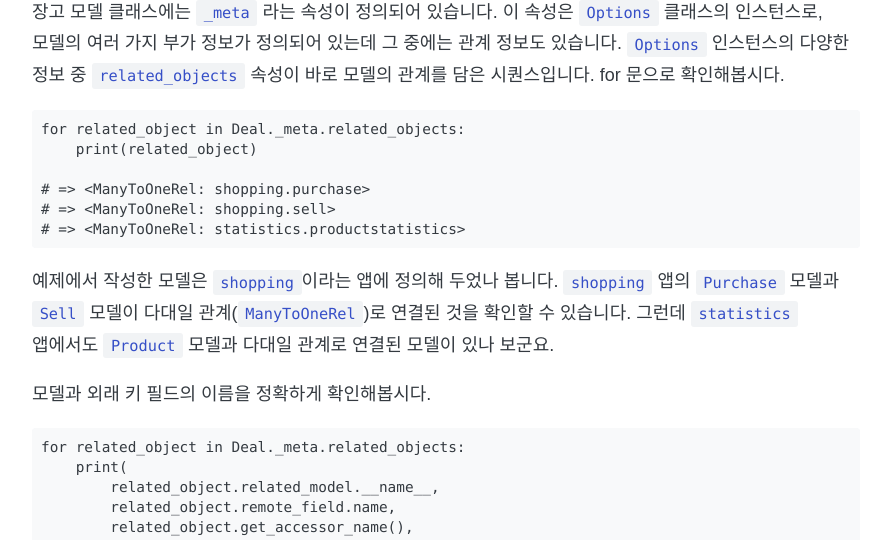
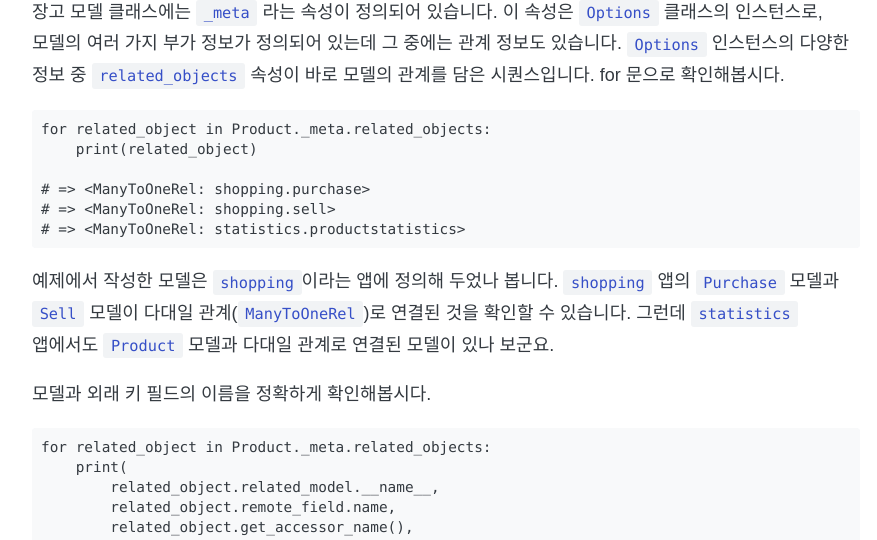
Before and after one commit to 8percent/8percent.github.io, a Jekyll site: the page built from _posts/2020-11-29-django-reversed-foreign-keys.md, in a window 1280 px wide and 900 px high, scrolled down 3275 px. Shown: the part 139-679 px from the top of the window, without its empty margins (194-1071 px from the left). Built offline with Jekyll 4.4.1, drawn with Linux system fonts in a browser that asks for light colours; some web fonts are replaced; some of the changed text lies outside the part shown.

Commit message:
CHG: Deal -> Product in 2020-11-29-django-reversed-foreign-keys.md

````diff
--- a/_posts/2020-11-29-django-reversed-foreign-keys.md
+++ b/_posts/2020-11-29-django-reversed-foreign-keys.md
@@ -17,7 +17,7 @@ comments: true
 하지만 반대로, 역방향 참조를 수정하는 경우(다른 모델이 수정할 모델을 가리킬 때)에는 수정할 모델을 가리키는 모든 모델을 수정해야 합니다. 어디서 이 모델을 가리키는지 다 모른다고요? 장고 모델 클래스의 `_meta.related_objects` 속성에서 찾을 수 있습니다.
 
 ```
-for related_object in Deal._meta.related_objects:
+for related_object in Product._meta.related_objects:
     print(
         related_object.related_model.__name__,
         related_object.remote_field.name,
@@ -116,7 +116,7 @@ Sell.objects.filter(product=product_2).update(product=product_1)
 장고 모델 클래스에는 `_meta` 라는 속성이 정의되어 있습니다. 이 속성은 `Options` 클래스의 인스턴스로, 모델의 여러 가지 부가 정보가 정의되어 있는데 그 중에는 관계 정보도 있습니다. `Options` 인스턴스의 다양한 정보 중 `related_objects` 속성이 바로 모델의 관계를 담은 시퀀스입니다. for 문으로 확인해봅시다.
 
 ```
-for related_object in Deal._meta.related_objects:
+for related_object in Product._meta.related_objects:
     print(related_object)
 
 # => <ManyToOneRel: shopping.purchase>
@@ -129,7 +129,7 @@ for related_object in Deal._meta.related_objects:
 모델과 외래 키 필드의 이름을 정확하게 확인해봅시다.
 
 ```
-for related_object in Deal._meta.related_objects:
+for related_object in Product._meta.related_objects:
     print(
         related_object.related_model.__name__,
         related_object.remote_field.name,
````
